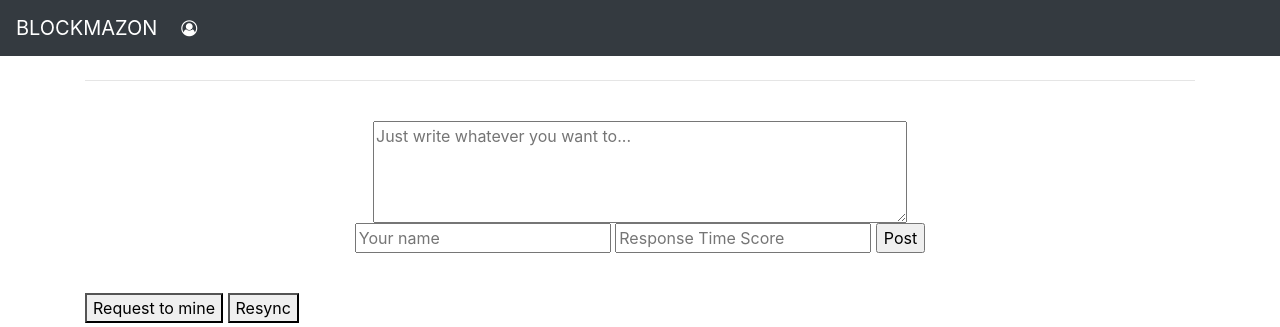
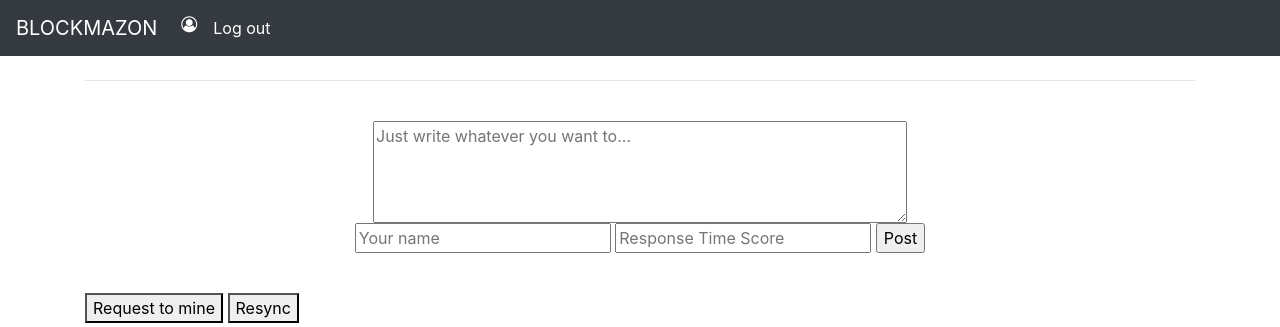
Before and after one commit to CrisGuzmanS/blockmazon, a Flask app: template app/templates/index copy.html in a window 1280 px wide. Shown: the top 327 px of the page. Run offline with Flask 2, Linux system fonts and the light colour scheme; the template is opened without the code that fills it, so the values that code supplies are empty; some libraries are stand-ins or nearby versions.

Commit message:
botón log out

```diff
--- a/app/templates/base.html
+++ b/app/templates/base.html
@@ -19,6 +19,9 @@
           <li class="nav-item active">
             <a class="nav-link" href="#"><i class="fa fa-user-circle-o" aria-hidden="true"></i>
                {{g.user.username}} <span class="sr-only">(current)</span></a>
+          </li>
+          <li class="nav-item active">
+            <a class="nav-link" href="/login">Log out <span class="sr-only">(current)</span></a>
           </li>
         </ul>
       </div>
```
